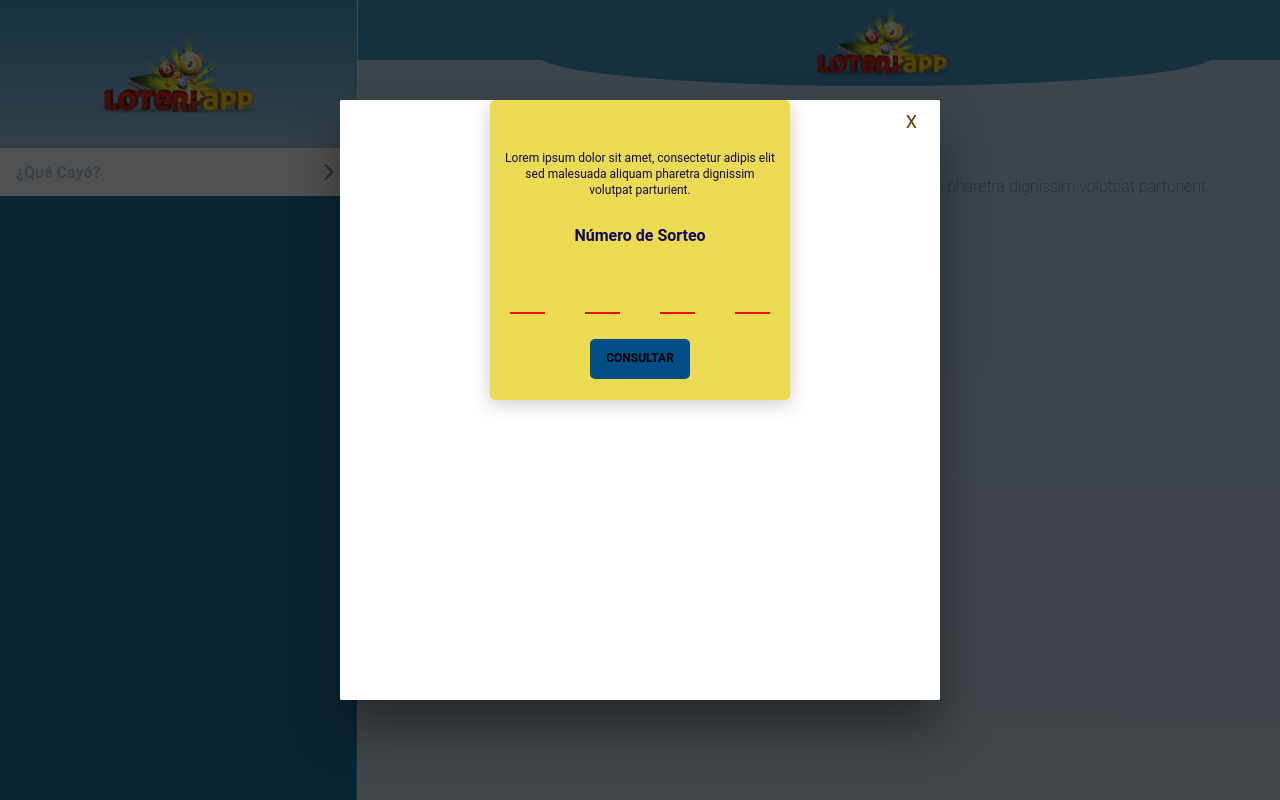
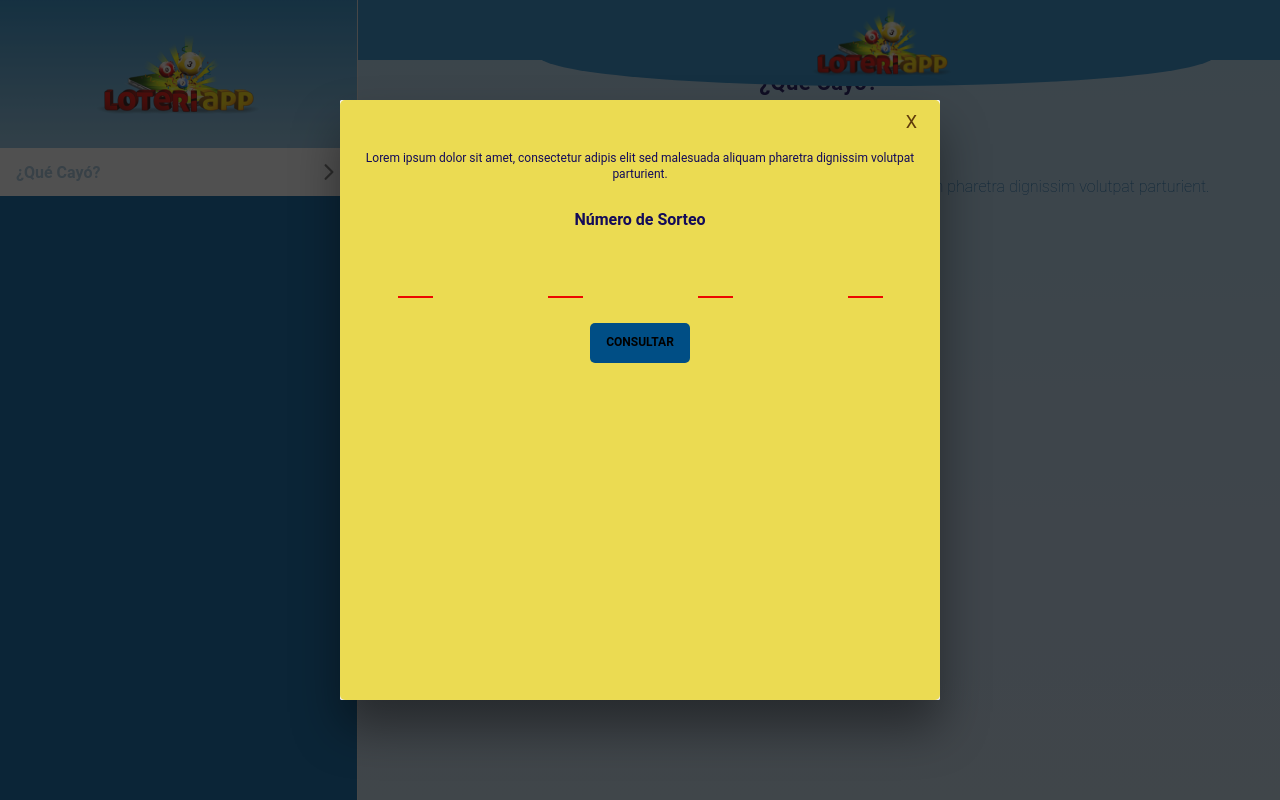
Before and after one commit to marcelaTrujilloToro/loteriApp.ionic.react, a React (Create React App) app: page /screens/que-cayo/1 in a window 1280 px wide. Both pictures are taken after a click on the picture 819 px from the left and 293 px from the top of the page. Built offline with nearby package versions, Linux system fonts and the light colour scheme.

Commit message:
trabajando en estilos modal-que-cayo

```diff
--- a/src/components/Modal/Modal.css
+++ b/src/components/Modal/Modal.css
@@ -1,19 +1,11 @@
-ion-col{
+ion-col {
   text-align: center;
   display: flex;
   justify-content: center;
 }
 
-ion-modal{
+ion-modal {
   background: rgba(28, 28, 28, 0.6);
-}
-
-.la-modal {
-  width: 300px;
-  height: 300px;
-  background: rgba(235, 219, 82, 1);
-  box-shadow: 0px 4px 20px rgba(0, 0, 0, 0.2);
-  border-radius: 5px;
 }
 
 .la-linea-roja {
@@ -22,19 +14,26 @@ ion-modal{
   background-color: #ec0800;
 }
 
-.la-num-sorteo{
+.la-num-sorteo {
   font-weight: bold;
   font-size: 22px;
   color: #004e85;
 }
 
-.la-texto{
+.la-texto {
   margin-top: 50px;
   padding-left: 15px;
   padding-right: 15px;
 }
 
-.la-boton-consultar{
+.la-boton-consultar {
   position: relative;
-  top: 20px
+  top: 20px;
 }
+
+.la-que-cayo-modal-content {
+  background: rgba(235, 219, 82, 1);
+  height: 100%;
+  box-shadow: 0px 4px 20px rgba(0, 0, 0, 0.2);
+  border-radius: 5px;
+}
--- a/src/components/Modal/Modal.tsx
+++ b/src/components/Modal/Modal.tsx
@@ -17,6 +17,8 @@ interface ModalProps {
 const Modal: React.FC<ModalProps> = (props) => {
   return (
     <IonContent>
+      <div className="la-que-cayo-modal-content">
+
       <IonButton
         className="la-boton-cerrar"
         onClick={() => {
@@ -28,7 +30,7 @@ const Modal: React.FC<ModalProps> = (props) => {
       >
         X
       </IonButton>
-      <IonGrid className="la-modal ion-no-padding">
+      <IonGrid className="ion-no-padding">
         <IonRow>
           <IonCol>
             <p className="la-texto-darkblue-12 la-texto">
@@ -112,6 +114,7 @@ const Modal: React.FC<ModalProps> = (props) => {
           </IonCol>
         </IonRow>
       </IonGrid>
+      </div>
     </IonContent>
   );
 };
--- a/src/screens/que-cayo/QueCayo.screen.tsx
+++ b/src/screens/que-cayo/QueCayo.screen.tsx
@@ -59,7 +59,7 @@ const QueCayoScreen = () => {
 
                 </div>
 
-                <IonModal isOpen={showModal} cssClass="my-custom-class">
+                <IonModal isOpen={showModal} cssClass="la-que-cayo-modal">
                   <Modal ocultarModal= {cerrarModal}/>
                 </IonModal>
 
--- a/src/screens/que-cayo/QueCayo.styles.css
+++ b/src/screens/que-cayo/QueCayo.styles.css
@@ -5,7 +5,6 @@
 }
 
 .la-col-titulo {
-  top: 50px;
   display: flex;
   flex-direction: column;
   align-items: center;
@@ -18,7 +17,7 @@
   width: 56px;
   border-radius: 1.2px;
   position: relative;
-  top: 15px;
+  top: 50px;
 }
 
 .la-fuente-subtitulo {
@@ -44,3 +43,10 @@
 .la-logo{
    max-width: 110%;
 }
+
+.la-que-cayo-modal .modal-wrapper.sc-ion-modal-ios, .modal-shadow.sc-ion-modal-ios{
+  width: 80%;
+  height: 55%;
+  box-shadow: 0px 4px 20px rgba(0, 0, 0, 0.2);
+border-radius: 5px;
+}
```
